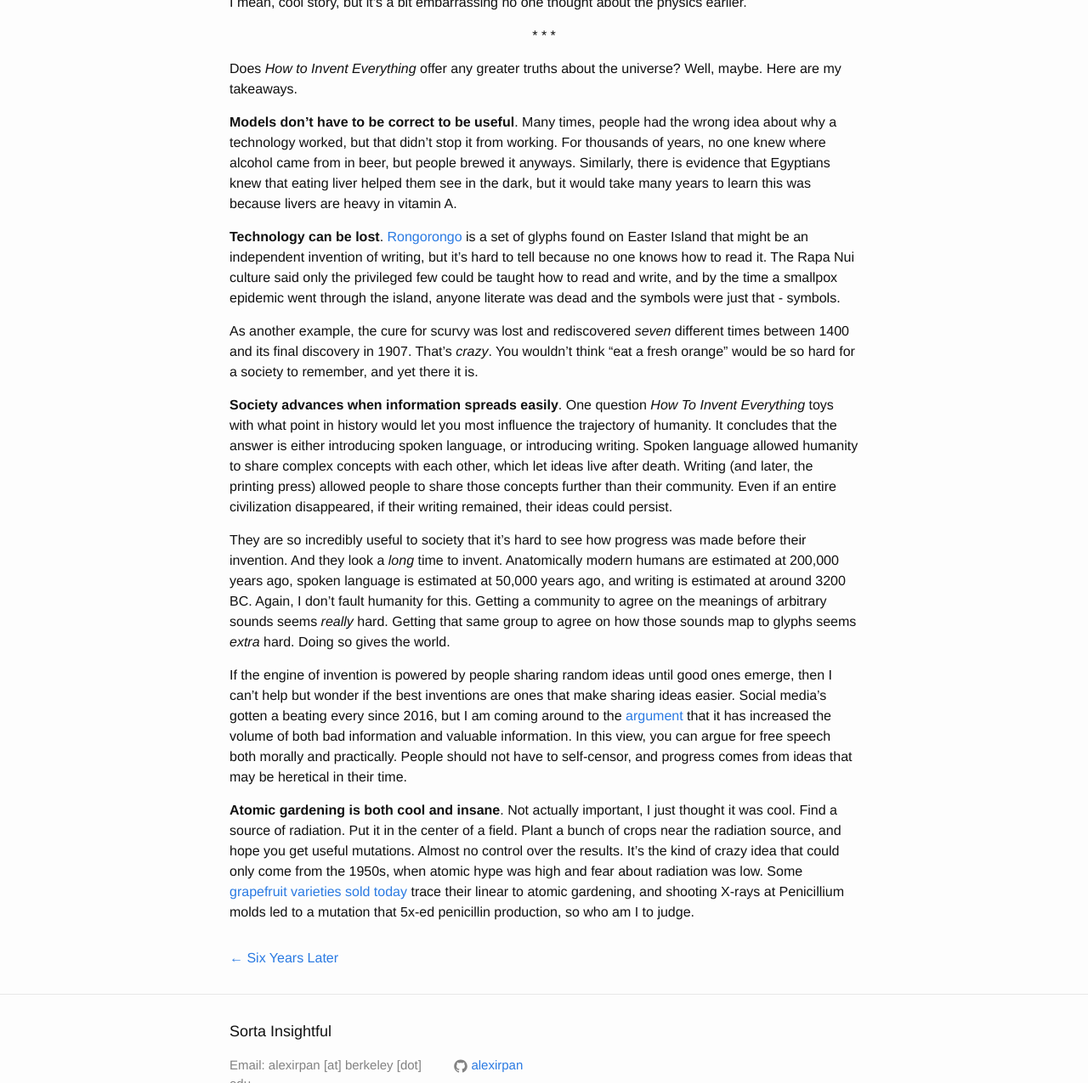
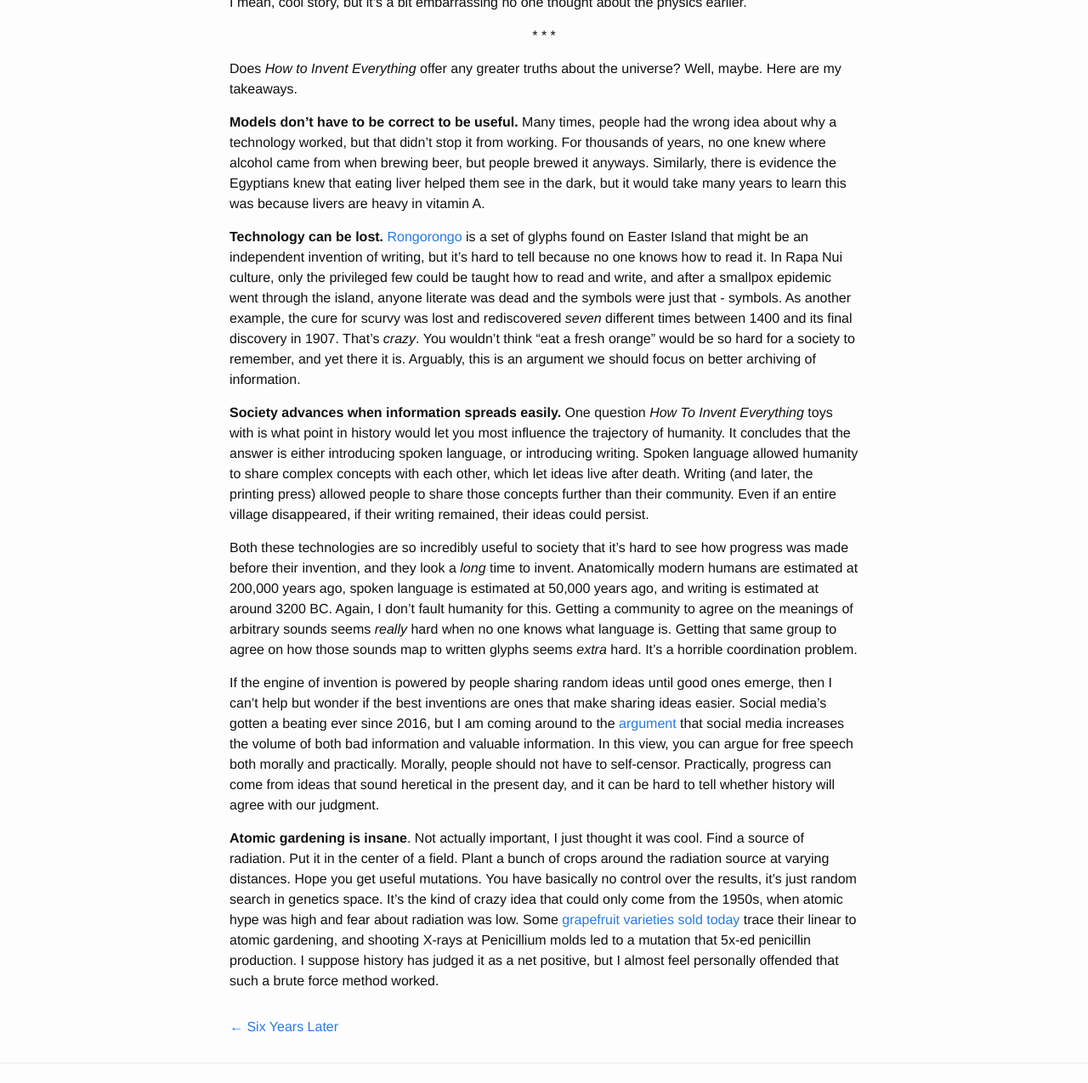
Before and after one commit to alexirpan/alexirpan.github.io, a Jekyll site: the page built from _posts/2021-10-25-invent-everything.markdown, in a window 1280 px wide and 1400 px high, scrolled down 1922 px, cut to the strip 125-1400 px from the top of the window. Shown: the whole strip at 85% size. Built offline with Jekyll 4.4.1, drawn with Linux system fonts in a browser that asks for light colours; nearby versions of some CDN libraries; some of the changed text lies outside the part shown.

Commit message:
Another editing pass, basically done

```diff
--- a/_posts/2021-10-25-invent-everything.markdown
+++ b/_posts/2021-10-25-invent-everything.markdown
@@ -13,11 +13,11 @@
 
 *How to Invent Everything* doesn't literally cover everything, but you can see it as a book about
 the highlights of civilization. It covers basic survival tips, building up to important technologies
-like charcoal and the compass, then ending with fundamental science concepts and a basic intro to
+like the compass, then ending with fundamental science concepts and a basic intro to
 computing and logic gates. Its main thesis is that with the right reference text (itself),
 you could reproduce 12000 years of human progress in, say, 5 years of work.
 
-Odds you're ever in the exact scenario of being trapped in the past? Vanishingly small. Still, it's
+Odds you're ever in the exact same scenario as the premise? Vanishingly small. Still, it's
 a fun read if you're interested in exploring how humanity improved its quality of life from first
 principles.
 
@@ -34,15 +34,15 @@
 technology rather than the politics of convincing people to help create your vision,
 but having the road map to go from nothing to the core of the Industrial Revolution is a big deal.
 
-(It's also fun to consider how different things would be if clay and wood weren't so plentiful on
-Earth. So much of humanity owes its existence to the chemical and physical reactions that turn wood and
-mud into useful materials.)
+(It's also fun to consider how different things would be if certain natural resources weren't so plentiful on
+Earth. So much technology traces its lineage to the chemical and physical reactions that turn wood and
+mud into useful materials, and it's not like wood has to exist on a planet with life.)
 
 Over and over again, the book points out the difference between
 when inventions were invented, and when they *could* have been invented. The gap is usually decades,
 or centuries.
 It'd be easy to conclude that humans are dumb, and in some sense that's true.
-If you assume that evolution increase intelligence very slowly, and civilization appears as soon as an
+If you assume that evolution increases intelligence very slowly, and civilization appears as soon as an
 organism is smart enough to construct it,
 then the natural conclusion is that humanity is the *dumbest* species that's just smart enough to create civilization.
 
@@ -56,7 +56,7 @@
 It's also easy to see how environmental factors can hamper innovation.
 Take crop rotation for instance. The core idea of crop rotation is that if you grow the same crop every
 year, and haven't invented fertilizer yet, your crops
-will use up all the nitrogen in the soil. The next year's crop is worse, and eventually the soil is no
+will use up nitrogen in the soil. Next year's crop is bad, the one after that is worse, and eventually the soil is no
 longer fertile. The easiest way to fix this is to let fields lie fallow, which means growing no crops to
 give time for the land to recover.
 Alternatively, you can plant legumes like clover, which replenish nitrogen
@@ -65,20 +65,19 @@
 Now, imagine you are a generic human around 10000 BC. You've just discovered the basics of farming, and
 have reached an uneasy level of food security. Some bozo is saying you should leave a perfectly good field alone
 for long term sustainability. Are you going to listen to them?
-Keep in mind that any crop experimenting is going to have a long delay to payoff, and if you mess it up,
-people go hungry. It's easy to see why we don't have evidence of two-field crop rotation until 6000 BC,
+Keep in mind that you don't know the chemistry, you have no way of learning the chemistry because the right
+tools don't exist yet, crop experiments have a long delay to payoff, and you have limited experimentation budget
+because messing up crops means people go hungry.
+It's easy to see why we don't have evidence of two-field crop rotation until 6000 BC,
 and four-field crop rotation wasn't invented until around the [17th century](https://en.wikipedia.org/wiki/British_Agricultural_Revolution).
-If you don't know any of the nitrogen chemistry, it seems very hard to discover the correct causal links,
-especially given confounding factors like weather and rainfall.
+Discover the correct causal links seems very hard, especially given the other confounding factors.
 
 I don't want to give humanity too much credit. Hot air balloons took a really
 long time to invent, given that baskets, controlled fire, and fabric all existed for centuries. Incubators
 for premature babies were not used until 1857. All that needed was a warm box, and their introduction
-reduced premature infant mortality by 28 percent. The Pelton wheel is a more efficient waterwheel,
-and was invented in the 1870s, about 1400 years after the earliest known waterwheel. There are only two
-differences, using pressurized water and using a better paddle shape.
-It *really* doesn't feel like that should have taken 1400 years to discover, especially given those 1400
-years overlapped with the Renaissance and Industrial Revolution.
+reduced premature infant mortality by 28 percent. The Pelton wheel is a more efficient waterwheel from the 1870s, about 1400 years after the earliest known waterwheel. Its primary differences
+are using pressurized water and a better paddle shape.
+It *really* doesn't feel like discovering those two should have taken 1400 years, but it did.
 It's made worse when the book cites a [source](https://trove.nla.gov.au/newspaper/article/200979544)
 that Pelton was inspired by spraying a cow in the face.
 
@@ -92,41 +91,38 @@
 
 Does *How to Invent Everything* offer any greater truths about the universe? Well, maybe. Here are my takeaways.
 
-**Models don't have to be correct to be useful**. Many times, people had the wrong idea about why
+**Models don't have to be correct to be useful.** Many times, people had the wrong idea about why
 a technology worked, but that didn't stop it from working. For thousands of years, no one knew where alcohol
-came from in beer, but people brewed it anyways. Similarly, there is evidence that Egyptians knew that
+came from when brewing beer, but people brewed it anyways. Similarly, there is evidence the Egyptians knew that
 eating liver helped them see in the dark, but it would take many years to learn this was because livers are
 heavy in vitamin A.
 
-**Technology can be lost**. [Rongorongo](https://en.wikipedia.org/wiki/Rongorongo) is a set of glyphs
+**Technology can be lost.** [Rongorongo](https://en.wikipedia.org/wiki/Rongorongo) is a set of glyphs
 found on Easter Island that might be an independent invention of writing, but it's hard to tell because no one knows how to read it.
-The Rapa Nui culture said only the privileged few could be taught how to read and write, and by the time
+In Rapa Nui culture, only the privileged few could be taught how to read and write, and after
 a smallpox epidemic went through the island, anyone literate was dead and the symbols were just that - symbols.
-
 As another example, the cure for scurvy was lost and rediscovered *seven* different times between 1400 and its final
 discovery in 1907. That's *crazy*. You wouldn't think "eat a fresh orange" would be so hard for a society to
-remember, and yet there it is.
+remember, and yet there it is. Arguably, this is an argument we should focus on better archiving of
+information.
 
-**Society advances when information spreads easily**. One question *How To Invent Everything* toys with
+**Society advances when information spreads easily.** One question *How To Invent Everything* toys with is
 what point in history would let you most influence the trajectory of humanity.
 It concludes that the answer is either introducing spoken language, or introducing writing. Spoken language
 allowed humanity to share complex concepts with each other, which let ideas live after death. Writing (and later,
 the printing press) allowed people to share those concepts further than their community. Even if an entire
-civilization disappeared, if their writing remained, their ideas could persist.
+village disappeared, if their writing remained, their ideas could persist.
 
-They are so incredibly useful to society that it's hard to see how progress was made before their invention.
-And they look a *long* time to invent. Anatomically modern humans are estimated at 200,000 years ago,
+Both these technologies are so incredibly useful to society that it's hard to see how progress was made before their invention, and they look a *long* time to invent. Anatomically modern humans are estimated at 200,000 years ago,
 spoken language is estimated at 50,000 years ago, and writing is estimated at around 3200 BC.
 Again, I don't fault humanity for this. Getting a community to agree on the meanings of arbitrary sounds seems *really*
-hard. Getting that same group to agree on how those sounds map to glyphs seems *extra* hard. Doing so gives the
-world.
+hard when no one knows what language is. Getting that same group to agree on how those sounds map to written glyphs seems *extra* hard. It's a horrible coordination problem.
 
 If the engine of invention is powered by people sharing random ideas until good ones emerge, then
 I can't help but wonder if the best inventions are ones that make sharing ideas easier. Social media's gotten a beating
-every since 2016, but I am coming around to the [argument](https://stratechery.com/2020/zero-trust-information/) that it
-has increased the volume of both bad information and valuable information. In this view, you can argue for free speech
-both morally and practically. People should not have to self-censor, and progress comes from ideas that may be
-heretical in their time.
+ever since 2016, but I am coming around to the [argument](https://stratechery.com/2020/zero-trust-information/) that social media
+increases the volume of both bad information and valuable information. In this view, you can argue for free speech
+both morally and practically. Morally, people should not have to self-censor. Practically, progress can come from ideas that sound heretical in the present day, and it can be hard to tell whether history will agree with our judgment.
 
-**Atomic gardening is both cool and insane**. Not actually important, I just thought it was cool. Find a source of radiation. Put it in the center of a field. Plant a bunch of crops near the radiation source, and hope you get useful mutations. Almost no control over the results. It's the kind of crazy idea that could only come from the 1950s, when atomic hype was high and fear about radiation was low. Some [grapefruit varieties sold today](https://en.wikipedia.org/wiki/Grapefruit#Ruby_Red) trace their linear to atomic gardening, and shooting X-rays at
-Penicillium molds led to a mutation that 5x-ed penicillin production, so who am I to judge.
+**Atomic gardening is insane**. Not actually important, I just thought it was cool. Find a source of radiation. Put it in the center of a field. Plant a bunch of crops around the radiation source at varying distances. Hope you get useful mutations. You have basically no control over the results, it's just random search in genetics space. It's the kind of crazy idea that could only come from the 1950s, when atomic hype was high and fear about radiation was low. Some [grapefruit varieties sold today](https://en.wikipedia.org/wiki/Grapefruit#Ruby_Red) trace their linear to atomic gardening, and shooting X-rays at
+Penicillium molds led to a mutation that 5x-ed penicillin production. I suppose history has judged it as a net positive, but I almost feel personally offended that such a brute force method worked.
```
Also changed, not shown: other parts of _posts/2021-10-25-invent-everything.markdown (+1 -1 lines).
